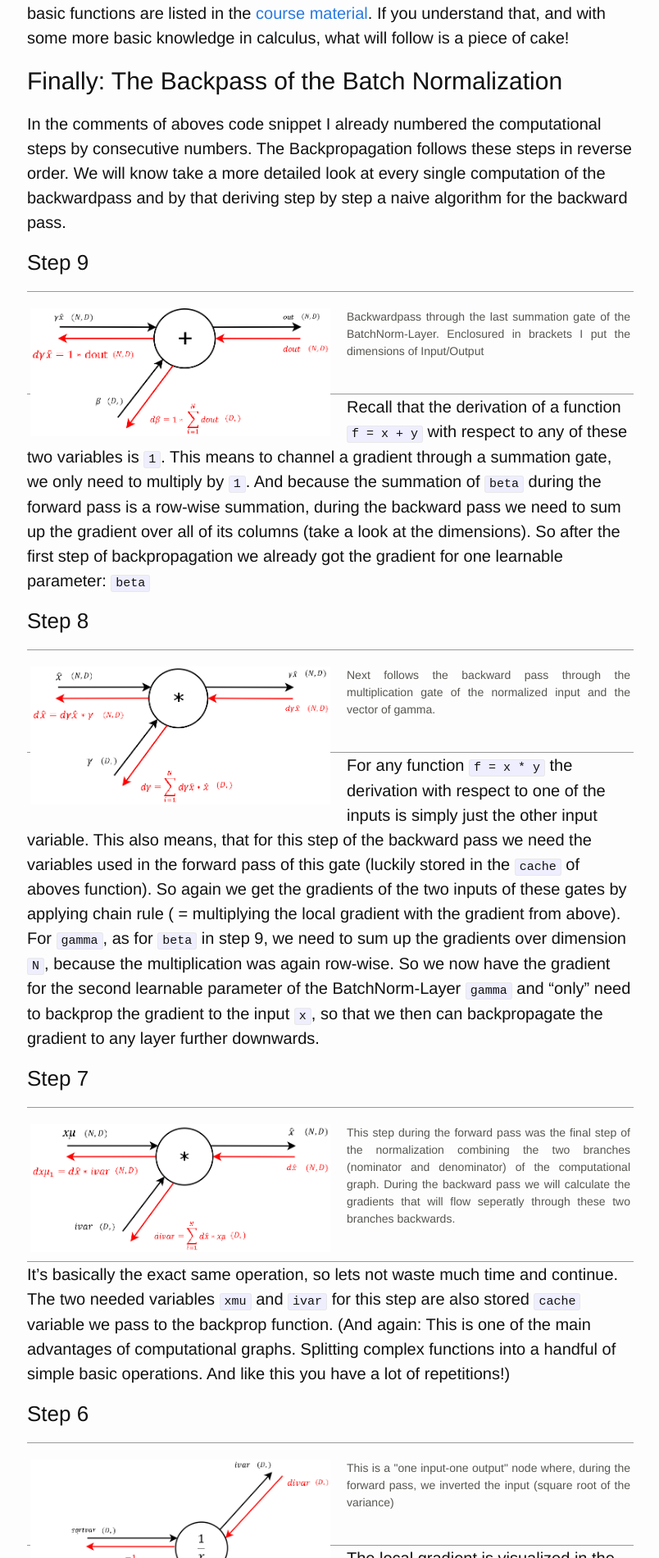
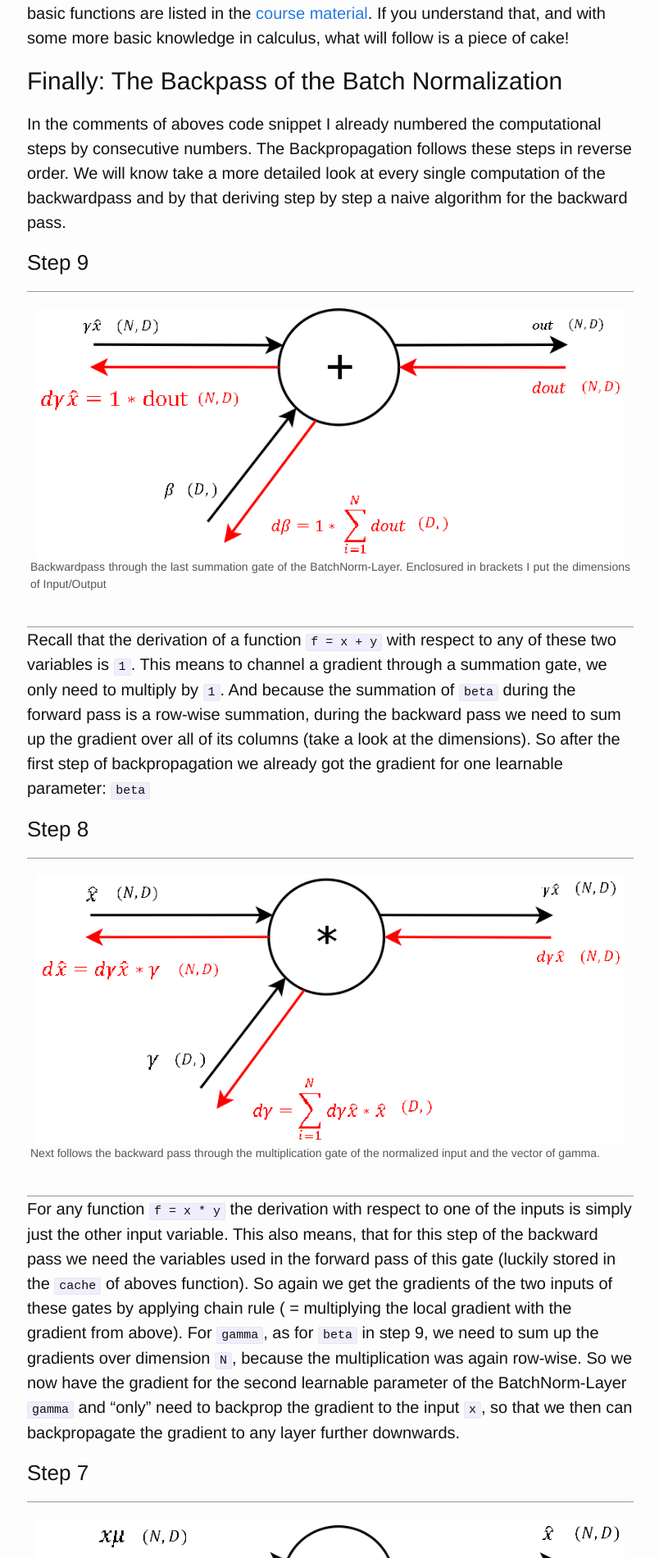
Before and after one commit to kratzert/kratzert.github.io, a Jekyll site: the page built from _posts/2016/2016-02-12-asdf.markdown, in a window 1280 px wide. Shown: the part 4500-6400 px from the top of the page at 82% size, without its empty margins (237-1041 px from the left). Built offline with Jekyll 4.4.1, drawn with Linux system fonts in a browser that asks for light colours; comment, search, counter and statistics services are not loaded.

Commit message:
again for tests of disqus

```diff
--- a/_layouts/post.html
+++ b/_layouts/post.html
@@ -12,26 +12,20 @@
     {{ content }}
   </div>
 
-  <div id="disqus_thread"></div>
-  <script>
-      /**
-       *  RECOMMENDED CONFIGURATION VARIABLES: EDIT AND UNCOMMENT THE SECTION BELOW TO INSERT DYNAMIC VALUES FROM YOUR PLATFORM OR CMS.
-       *  LEARN WHY DEFINING THESE VARIABLES IS IMPORTANT: https://disqus.com/admin/universalcode/#configuration-variables
-       */
-
-      var disqus_config = function () {
-          this.page.url = kratzertblog.disqus.com;  // Replace PAGE_URL with your page's canonical URL variable
-          this.page.identifier = kratzertblog; // Replace PAGE_IDENTIFIER with your page's unique identifier variable
-      };
-
-      (function() {  // DON'T EDIT BELOW THIS LINE
-          var d = document, s = d.createElement('script');
-
-          s.src = '//kratzert.disqus.com/embed.js';
-
-          s.setAttribute('data-timestamp', +new Date());
-          (d.head || d.body).appendChild(s);
-      })();
-  </script>
-  <noscript>Please enable JavaScript to view the <a href="https://disqus.com/?ref_noscript" rel="nofollow">comments powered by Disqus.</a></noscript>
+  <!-- disqus comments -->
+{% if page.comments %}
+<div id="disqus_thread"></div>
+ <script type="text/javascript">
+     /* * * CONFIGURATION VARIABLES: EDIT BEFORE PASTING INTO YOUR WEBPAGE * * */
+     var disqus_shortname = 'kratzertblog'; // required: replace example with your forum shortname
+     /* * * DON'T EDIT BELOW THIS LINE * * */
+     (function() {
+         var dsq = document.createElement('script'); dsq.type = 'text/javascript'; dsq.async = true;
+         dsq.src = '//' + disqus_shortname + '.disqus.com/embed.js';
+         (document.getElementsByTagName('head')[0] || document.getElementsByTagName('body')[0]).appendChild(dsq);
+     })();
+ </script>
+ <noscript>Please enable JavaScript to view the <a href="http://disqus.com/?ref_noscript">comments powered by Disqus.</a></noscript>
+ <a href="http://disqus.com" class="dsq-brlink">comments powered by <span class="logo-disqus">Disqus</span></a>
+ {% endif %}
 </article>
--- a/_posts/2016/2016-02-12-asdf.markdown
+++ b/_posts/2016/2016-02-12-asdf.markdown
@@ -104,7 +104,7 @@
 
 ### Step 9
 
-<div class="fig figleft fighighlight">
+<div class="fig figcenter fighighlight">
   <img src="/images/bn_backpass/step9.png">
   <div class="figcaption">Backwardpass through the last summation gate of the BatchNorm-Layer. Enclosured in brackets I put the dimensions of Input/Output<br><br>
   </div>
@@ -113,7 +113,7 @@
 
 ### Step 8
 
-<div class="fig figleft fighighlight">
+<div class="fig figcenter fighighlight">
   <img src="/images/bn_backpass/step8.png">
   <div class="figcaption">Next follows the backward pass through the multiplication gate of the normalized input and the vector of gamma.<br><br>
   </div>
@@ -122,7 +122,7 @@
 
 ### Step 7
 
-<div class="fig figleft fighighlight">
+<div class="fig figcenter fighighlight">
   <img src="/images/bn_backpass/step7.png">
   <div class="figcaption">This step during the forward pass was the final step of the normalization combining the two branches (nominator and denominator) of the computational graph. During the backward pass we will calculate the gradients that will flow seperatly through these two branches backwards.<br><br>
   </div>
@@ -131,7 +131,7 @@
 
 ### Step 6
 
-<div class="fig figleft fighighlight">
+<div class="fig figcenter fighighlight">
   <img src="/images/bn_backpass/step6.png">
   <div class="figcaption">This is a "one input-one output" node where, during the forward pass, we inverted the input (square root of the variance)<br><br>
   </div>
@@ -140,7 +140,7 @@
 
 ### Step 5
 
-<div class="fig figleft fighighlight">
+<div class="fig figcenter fighighlight">
   <img src="/images/bn_backpass/step5.png">
   <div class="figcaption">Again "one input-one output". This node calculates during the forward pass the denominator of the normalization.<br><br>
   </div>
@@ -149,7 +149,7 @@
 
 ### Step 4
 
-<div class="fig figleft fighighlight">
+<div class="fig figcenter fighighlight">
   <img src="/images/bn_backpass/step4.png">
   <div class="figcaption">Also a "one input-one output" node. During the forward pass the output of this node is the variance of each feature `d for d in [1...D]`.<br><br>
   </div>
@@ -158,7 +158,7 @@
 
 ### Step 3
 
-<div class="fig figleft fighighlight">
+<div class="fig figcenter fighighlight">
   <img src="/images/bn_backpass/step3.png">
   <div class="figcaption">This node outputs the square of its input, which during the forward pass was a matrix containing the input `x` subtracted by the per-feature `mean`.<br><br>
   </div>
@@ -167,7 +167,7 @@
 
 ### Step 2
 
-<div class="fig figleft fighighlight">
+<div class="fig figcenter fighighlight">
   <img src="/images/bn_backpass/step2.png">
   <div class="figcaption">Now this looks like a more fun gate! two inputs-two outputs! This node substracts the per-feature mean row-wise of each trainings example `n for n in [1...N]` during the forward pass.<br><br>
   </div>
@@ -175,7 +175,7 @@
 Okay lets see. One of the definitions of backprogatation and computational graphs is, that whenever we have two gradients coming to one node, we simply add them up. Knowing this, the rest is little magic as the local gradient for a substraction is as hard to derive as for a summation. Note that for `mu` we have to sum up the gradients over the dimension `N` (as we did before for `gamma` and `beta`).
 
 ### Step 1
-<div class="fig figleft fighighlight">
+<div class="fig figcenter fighighlight">
   <img src="/images/bn_backpass/step1.png">
   <div class="figcaption">The function of this node is exactly the same as of step 4. Only that during the forward pass the input was `x` - the input to the BatchNorm-Layer and the output here is `mu`, a vector that contains the mean of each feature.<br><br>
   </div>
```
